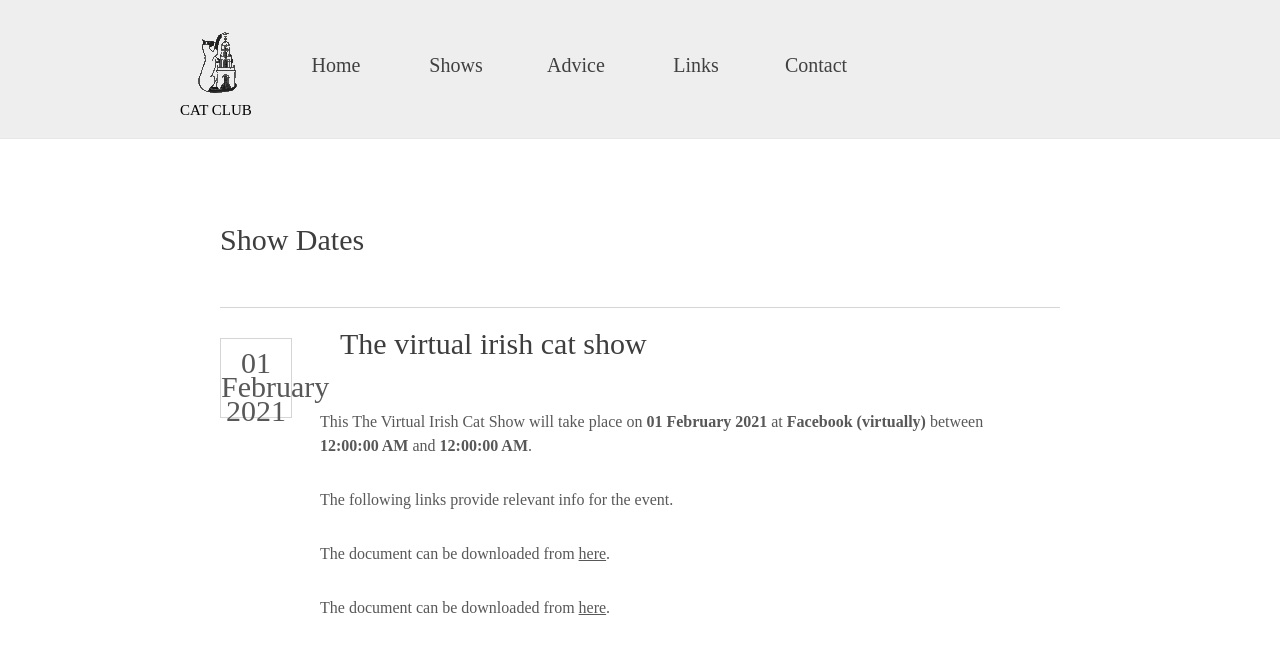
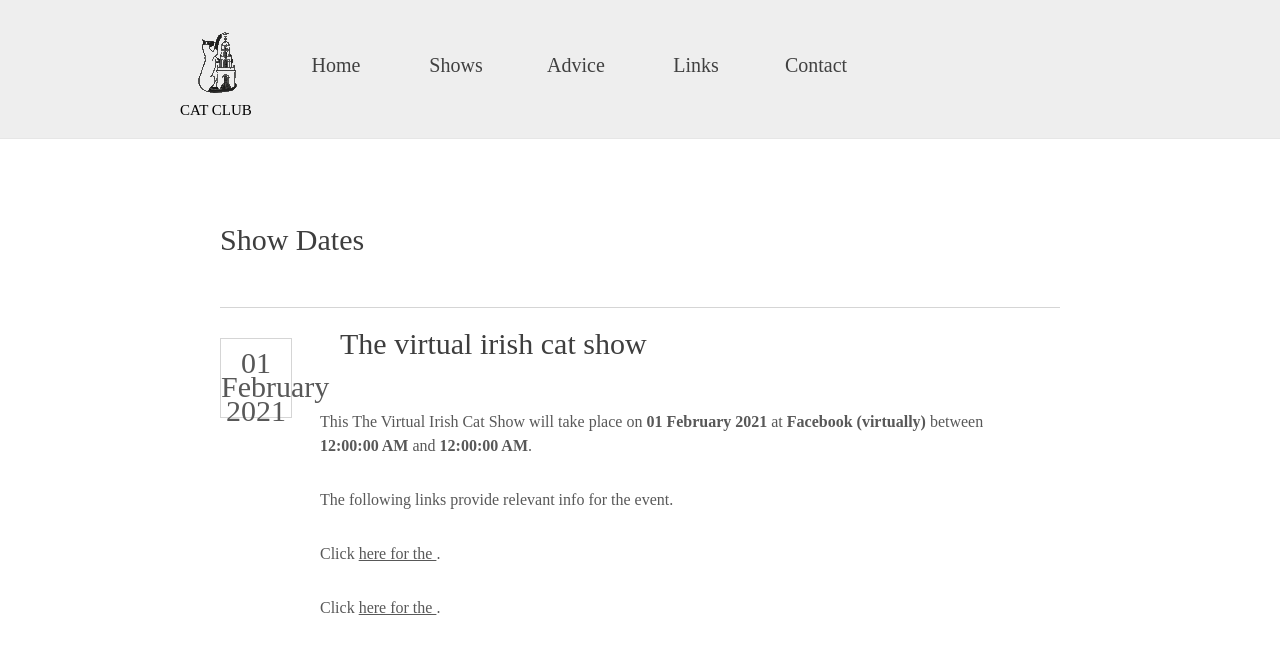
Before and after one commit to njtwomey/cork-cat-club, a Jekyll site: the page built from shows/schedule.md, in a window 1280 px wide, cut to the strip 0-646 px from the top of the page. Built offline with Jekyll 4.4.1, drawn with Linux system fonts in a browser that asks for light colours; some web fonts are replaced.

Commit message:
Update schedule.md

```diff
--- a/shows/schedule.md
+++ b/shows/schedule.md
@@ -16,7 +16,7 @@ title: Show Dates
         {% if show.urls.size > 0 %}
         <p>The following links provide relevant info for the event.</p>
         {% for url in  show.urls %}
-            <p>The {{ url.name }} document can be downloaded from <a href="{{ url.url }}">here</a>.</p>
+            <p>Click <a href="{{ url.url }}">here for the {{ url.name }}</a>.</p>
         {% endfor %}
         {% endif %}
         <p>
```
